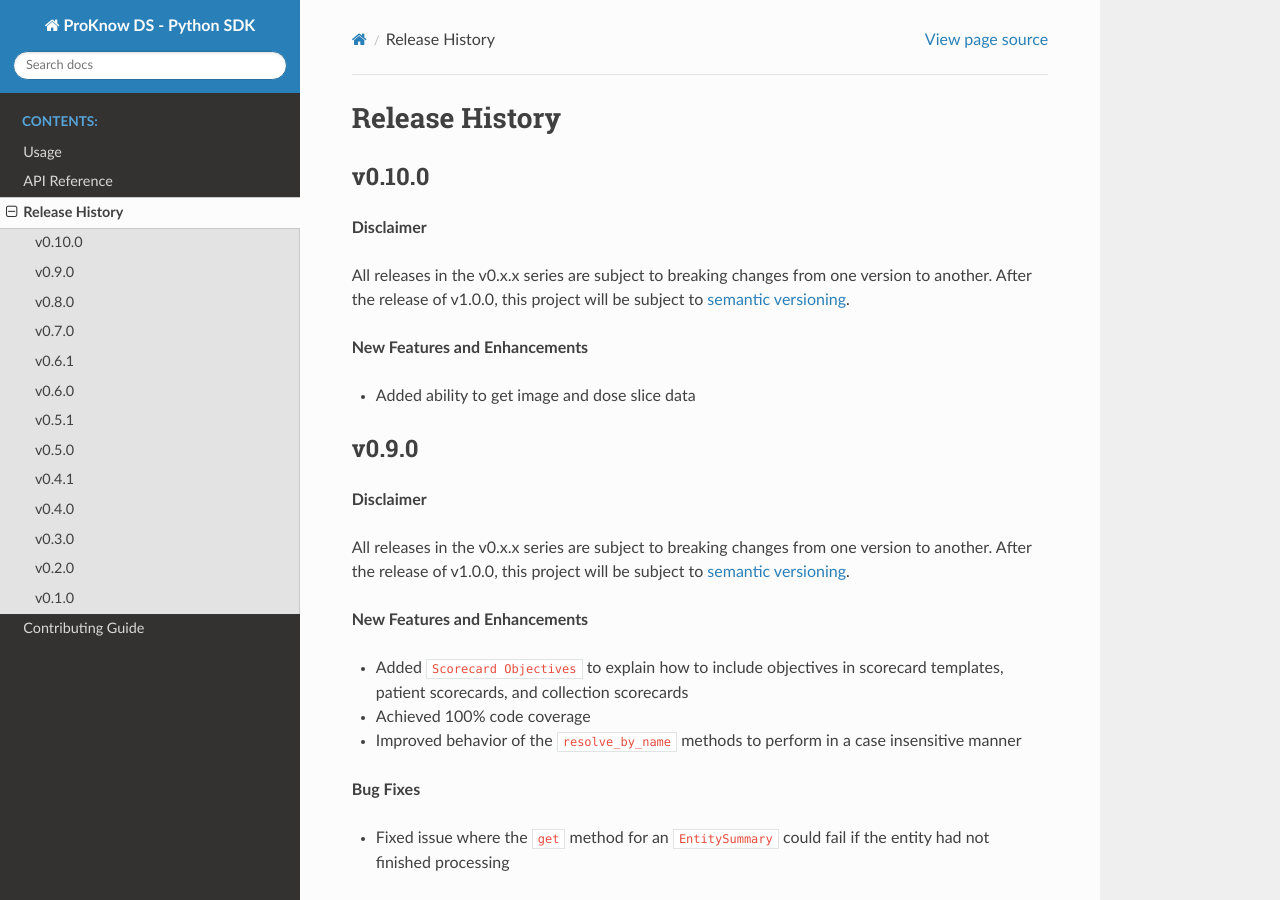
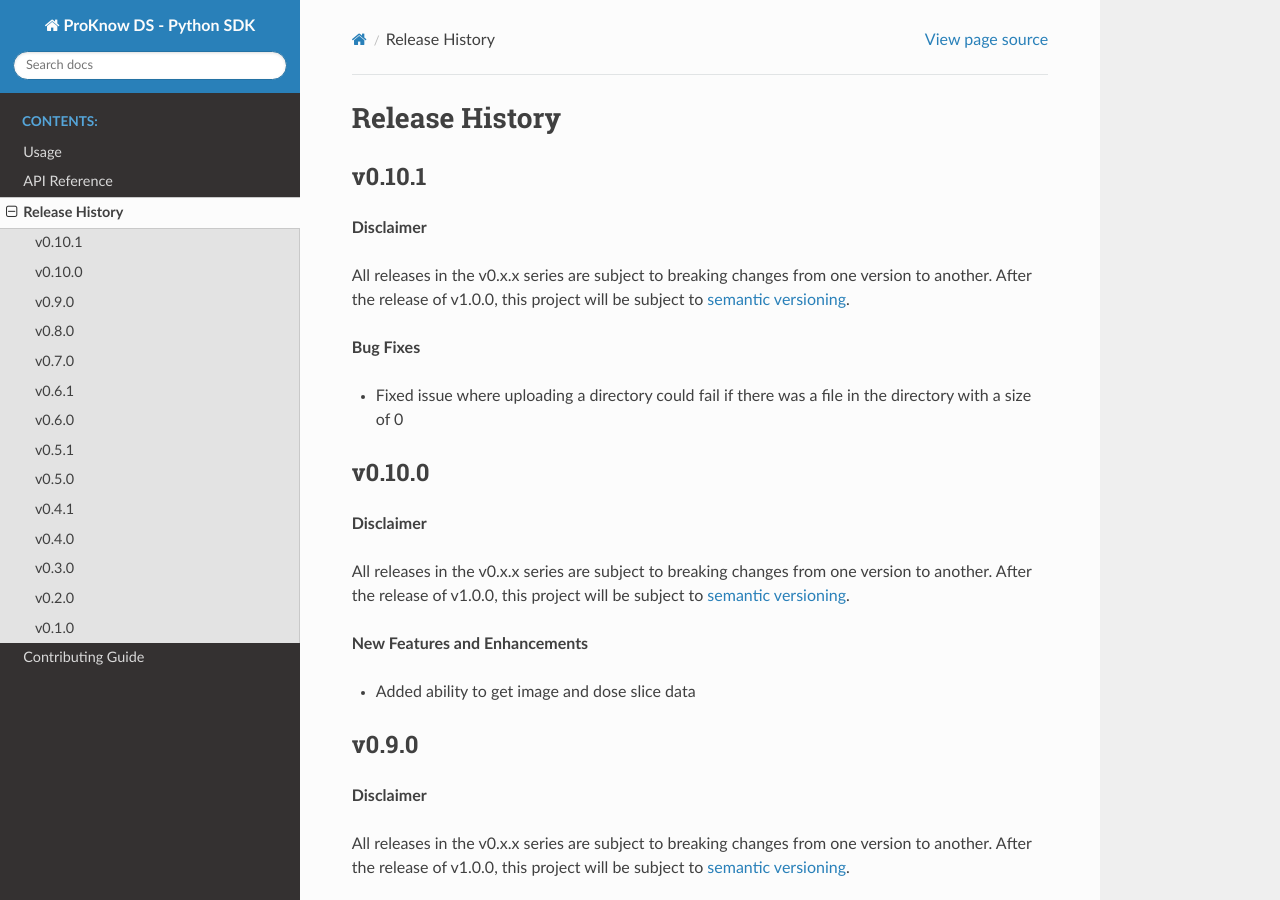
Before and after one commit to proknow/proknow-python, a Sphinx documentation site: the page built from docs/changelog.rst, in a window 1280 px wide and 900 px high. Built offline with Sphinx 7.4.7 and the Read the Docs theme 2.0.0, drawn with Linux system fonts in a browser that asks for light colours.

Commit message:
updating changelog and version

```diff
--- a/docs/changelog.rst
+++ b/docs/changelog.rst
@@ -1,5 +1,16 @@
 Release History
 ===============
+
+v0.10.1
+-------
+
+**Disclaimer**
+
+All releases in the v0.x.x series are subject to breaking changes from one version to another. After the release of v1.0.0, this project will be subject to `semantic versioning <http://semver.org/>`_.
+
+**Bug Fixes**
+
+* Fixed issue where uploading a directory could fail if there was a file in the directory with a size of 0
 
 v0.10.0
 -------
--- a/setup.py
+++ b/setup.py
@@ -5,7 +5,7 @@ with open("README.md", "r") as fh:
 
 setuptools.setup(
     name="proknow",
-    version="0.10.0",
+    version="0.10.1",
     author="ProKnow",
     author_email="support@proknow.com",
     description="Python library for the ProKnow API.",
```
